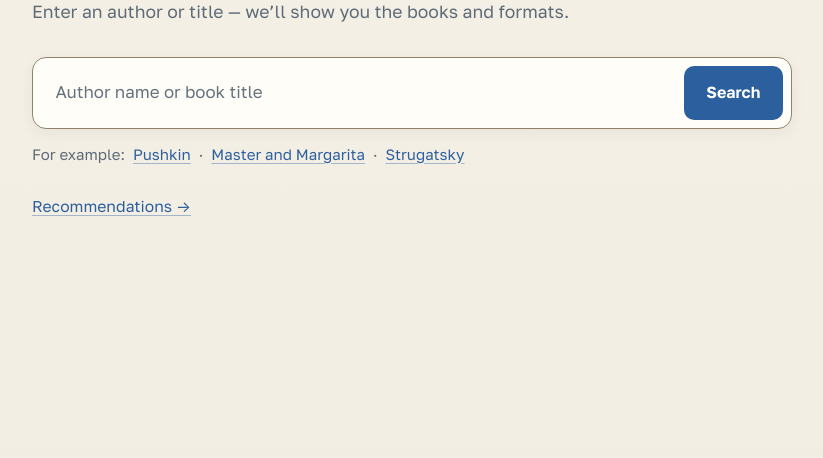
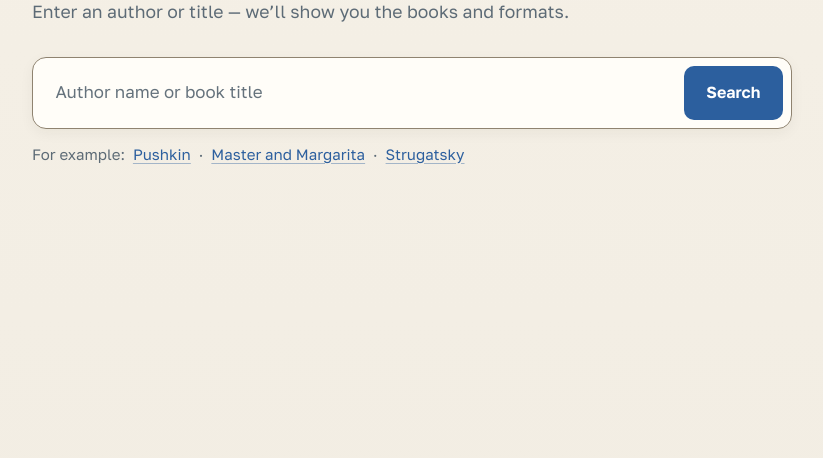
Before and after one commit to purplesanya/floader, a Flask app: page / in a window 1280 px wide. Shown: the part 218-676 px from the top of the page, without its empty margins (228-1051 px from the left). Run offline with Flask 3, Linux system fonts and the light colour scheme.

Commit message:
Remove duplicate recommendations link

```diff
--- a/prototype/index.html
+++ b/prototype/index.html
@@ -46,8 +46,6 @@
         <span aria-hidden="true">·</span>
         <button type="button" class="text-link" data-example="Стругацкие">Стругацкие</button>
       </p>
-
-      <p class="quiet-link"><a href="#/recommendations" class="text-link">Посмотреть рекомендации <span aria-hidden="true">→</span></a></p>
     </section>
 
     <section id="view-results" class="view" hidden aria-labelledby="results-title">
--- a/templates/index.html
+++ b/templates/index.html
@@ -32,10 +32,6 @@
       <button type="button" class="text-link" data-example="{{ t('example_strugatsky') }}">{{ t("example_strugatsky") }}</button>
     </p>
 
-    <p class="quiet-link">
-      <a href="{{ url_for('recommendations', lang=lang) }}" class="text-link">{{ t("nav_recommendations") }} <span aria-hidden="true">→</span></a>
-    </p>
-
     {% if error %}
       <div class="notice notice-error" role="alert">{{ error }}</div>
     {% endif %}
```
